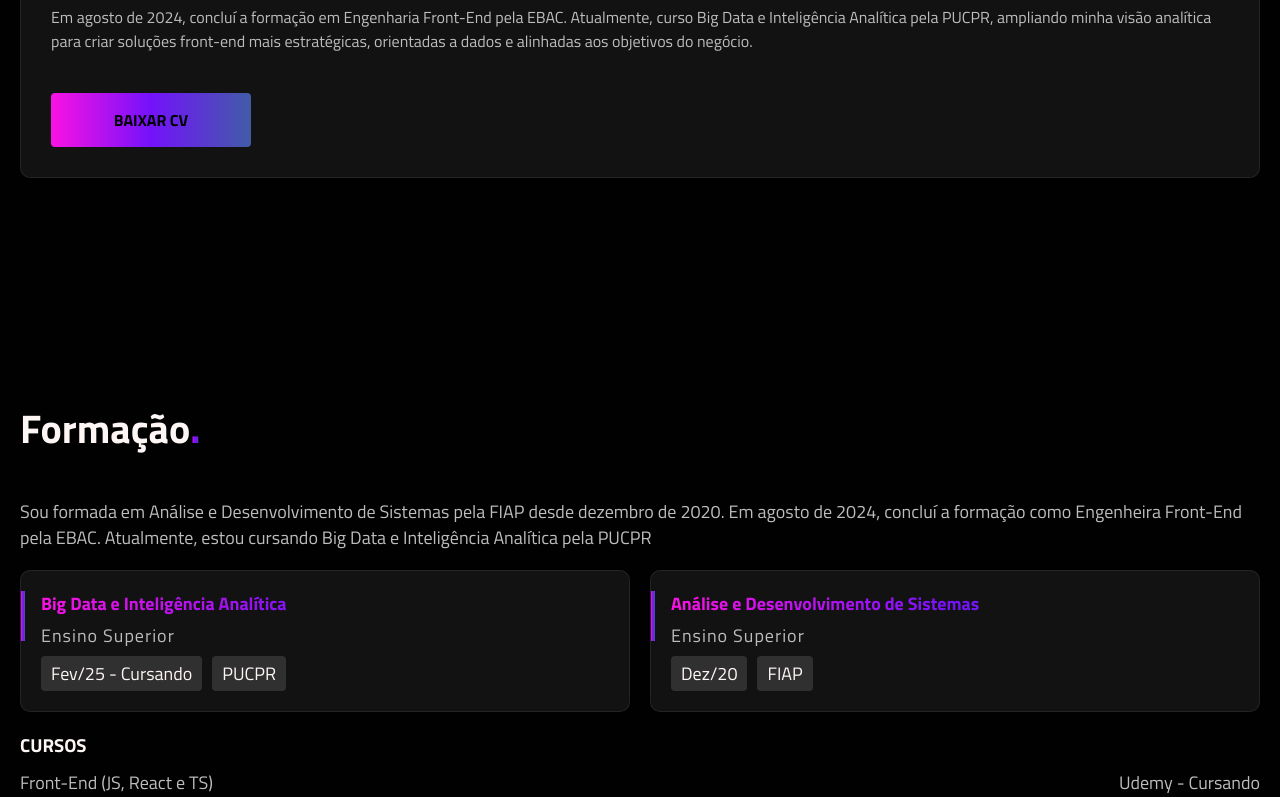
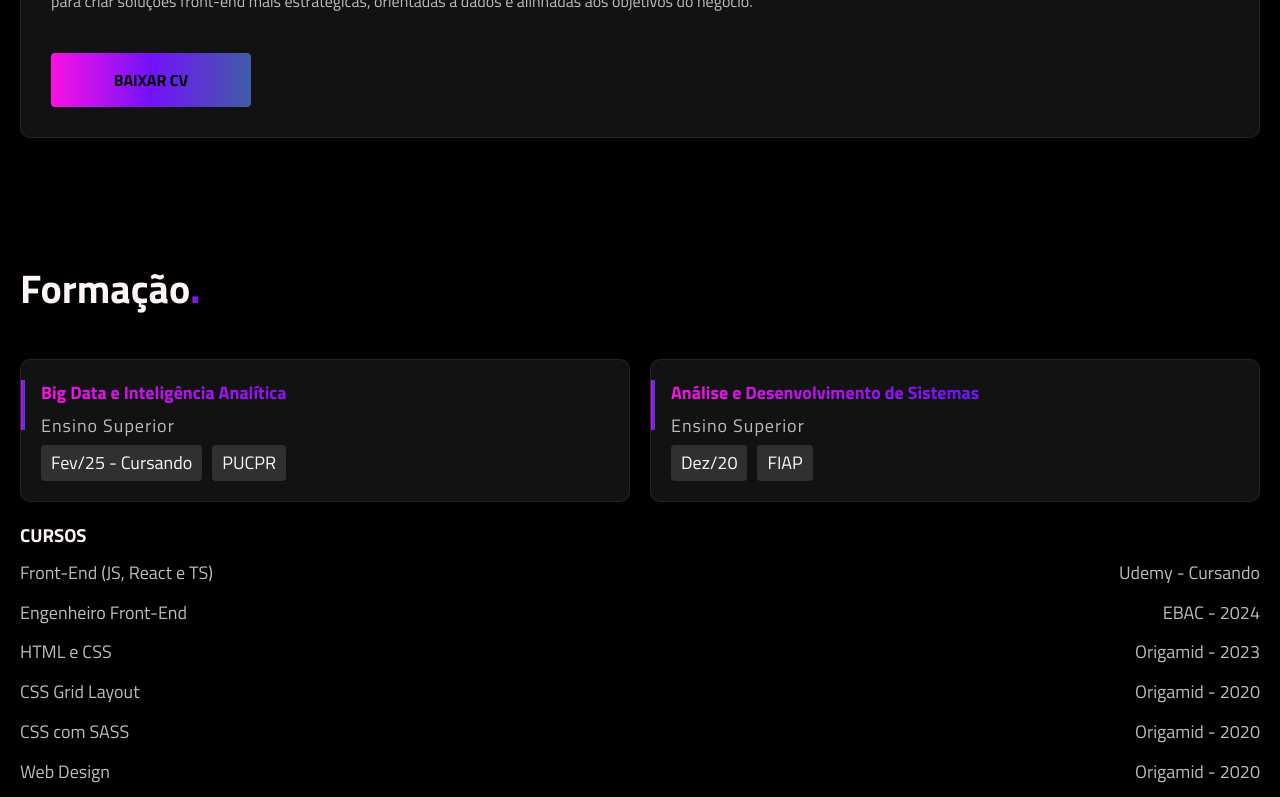
Before and after one commit to jooysoouzaa/portfolio_Joy, a React (Vite) app: page / in a window 1280 px wide. Shown: the part 2000-2797 px from the top of the page. Built offline with nearby package versions, Linux system fonts and the light colour scheme.

Commit message:
style: standardize section padding across pages

```diff
--- a/src/components/Experiencias/ExperienciasStyle.js
+++ b/src/components/Experiencias/ExperienciasStyle.js
@@ -5,15 +5,10 @@ export const ExperienciasSection = styled.section`
     margin: 0 auto;
     padding: 60px 20px;
 
-    @media screen and (max-width: 1023px) {
-        padding: 20px;
-    }
-
 `;
 
 export const ExperienciasTitulo = styled.h2`
     color: #fef5f5;
-    margin-top: 30px;
     margin-bottom: 40px;
     font-size: 40px;
     font-weight: 700;
@@ -21,8 +16,6 @@ export const ExperienciasTitulo = styled.h2`
 
     @media screen and (max-width: 767px) {
         font-size: 30px !important;
-        margin-top: 60px;
-        margin-bottom: 20px;
 }
 `;
 
--- a/src/components/Formacao/Formacao.jsx
+++ b/src/components/Formacao/Formacao.jsx
@@ -1,5 +1,5 @@
 import {
-    FormacaoSection, FormacaoTitulo, FormacaoTexto, FormacaoContainer, FormacaoFaculdade, FormacaoFaculdadeCurso,
+    FormacaoSection, FormacaoTitulo, FormacaoContainer, FormacaoFaculdade, FormacaoFaculdadeCurso,
     FormacaoFaculdadeTipo, FormacaoFaculdadeConclusao, FormacaoExtra, FormacaoExtraCursos,
 } from './FormacaoStyle';
 
@@ -7,11 +7,6 @@ function Formacao() {
     return (
         <FormacaoSection id='formacao' aria-label="Formação">
             <FormacaoTitulo>Formação<strong>.</strong></FormacaoTitulo>
-            <FormacaoTexto>
-                Sou formada em Análise e Desenvolvimento de Sistemas pela FIAP desde dezembro de 2020. Em agosto de
-                2024, concluí a formação como Engenheira Front-End pela EBAC. Atualmente, estou cursando Big Data e
-                Inteligência Analítica pela PUCPR
-            </FormacaoTexto>
             <FormacaoContainer>
                 <FormacaoFaculdade>
                     <FormacaoFaculdadeCurso>Big Data e Inteligência Analítica</FormacaoFaculdadeCurso>
--- a/src/components/Formacao/FormacaoStyle.js
+++ b/src/components/Formacao/FormacaoStyle.js
@@ -9,15 +9,10 @@ export const FormacaoSection = styled.section`
         grid-template-columns: 2fr;
         gap: 40px;
     }
-
-    @media screen and (max-width: 1023px) {
-        padding: 20px;
-}
 `;
 
 export const FormacaoTitulo = styled.h2`
     color: #fef5f5;
-    margin-top: 100px;
     margin-bottom: 40px;
     font-size: 40px;
     font-weight: 700;
@@ -25,21 +20,6 @@ export const FormacaoTitulo = styled.h2`
 
     @media screen and (max-width: 767px) {
         font-size: 30px !important;
-        margin-top: 60px;
-        margin-bottom: 20px;
-}
-`;
-
-export const FormacaoTexto = styled.p`
-    font-size: 1.125rem;
-    line-height: 1.4;
-    color: #bdbdbd;
-    padding-bottom: 20px;
-
-    @media screen and (max-width: 767px) {
-        font-size: 1rem;
-        line-height: 1.4;
-        color: #bdbdbd;
 }
 `;
 
--- a/src/components/Habilidades/HabilidadesStyle.js
+++ b/src/components/Habilidades/HabilidadesStyle.js
@@ -3,6 +3,7 @@ import styled from 'styled-components'
 export const HabilidadesSection = styled.section`
     max-width: 100%;
     margin: 0 auto;
+    margin-bottom: 20px;
 `;
 
 
--- a/src/components/Projetos/ProjetosStyle.js
+++ b/src/components/Projetos/ProjetosStyle.js
@@ -8,22 +8,17 @@ export const Container = styled.section`
     max-width: 1280px;
     margin: 0 auto;
     padding: 60px 20px;
-
-    @media screen and (max-width: 1023px) {
-        padding: 20px;
 `;
 
 export const Subtitulo = styled.h2`
     color: #fef5f5;
     font-size: 40px;
-    margin-top: 60px;
     font-weight: 700;
     font-family: "Titillium Web", sans-serif;
     margin-bottom: -20px;
 
     @media screen and (max-width: 767px) {
         font-size: 30px !important;
-        margin-top: 20px;
     }
 `;
 
```
